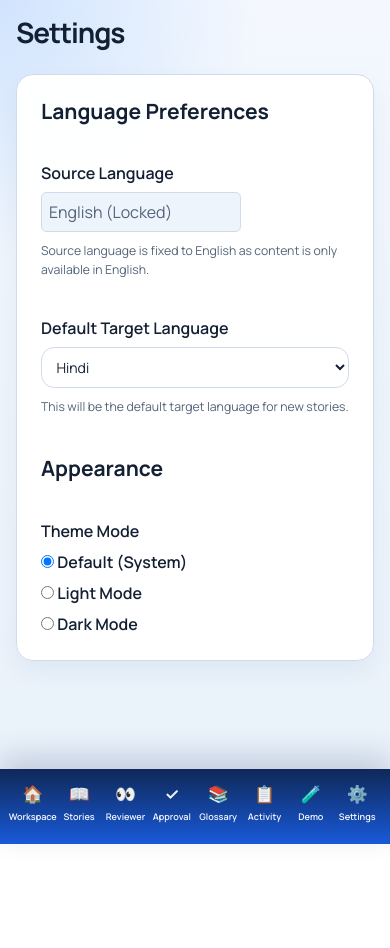
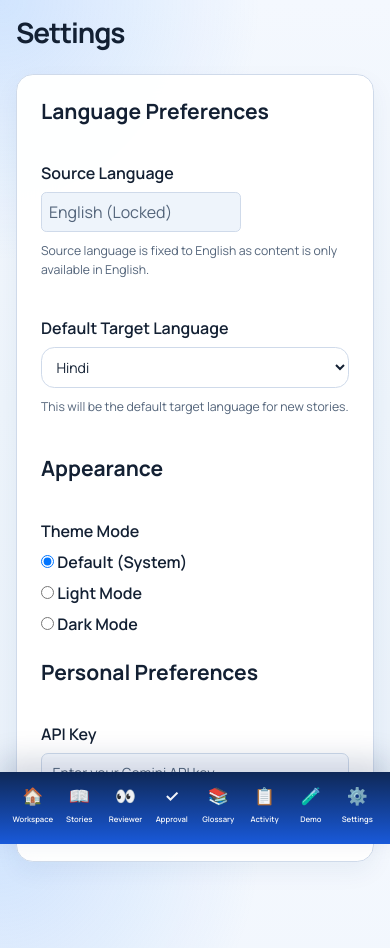
Before and after one commit to Seffin/gundert-translation-editor, a SvelteKit app: page /settings in a window 390 px wide. Before the commit the page ends 844 px from the top, so only its background shows below. Built offline with nearby package versions, Linux system fonts and the light colour scheme.

Commit message:
fix(settings): repair API key settings page syntax and update mobile navbar event syntax

```diff
--- a/src/lib/client/settings.ts
+++ b/src/lib/client/settings.ts
@@ -27,6 +27,7 @@ export function saveGlobalTargetLanguage(language: string): void {
 }
 
 const THEME_STORAGE_KEY = 'gundert-editor:theme';
+export const API_KEY_STORAGE_KEY = 'gundert-editor:api-key';
 
 export type Theme = 'system' | 'light' | 'dark';
 
@@ -47,3 +48,27 @@ export function saveTheme(theme: Theme): void {
 		// Ignore storage failures
 	}
 }
+
+export function loadApiKey(): string {
+	try {
+		return globalThis.localStorage?.getItem(API_KEY_STORAGE_KEY) ?? '';
+	} catch {
+		return '';
+	}
+}
+
+export function saveApiKey(key: string): void {
+	try {
+		globalThis.localStorage?.setItem(API_KEY_STORAGE_KEY, key);
+	} catch {
+		// Ignore storage failures
+	}
+}
+
+export function clearApiKey(): void {
+	try {
+		globalThis.localStorage?.removeItem(API_KEY_STORAGE_KEY);
+	} catch {
+		// Ignore storage failures
+	}
+}
--- a/src/lib/components/Navigation.svelte
+++ b/src/lib/components/Navigation.svelte
@@ -3,7 +3,7 @@
 	import { COLORS, SPACING } from '$lib/design-tokens';
 	import { BRAND_NAME } from '$lib/brand';
 
-	let mobileMenuOpen = false;
+	let mobileMenuOpen = $state(false);
 
 	const navigationItems = [
 		{ path: '/', label: 'Workspace', icon: '🏠' },
@@ -36,7 +36,7 @@
 			aria-label="Toggle navigation"
 			aria-controls="main-nav"
 			aria-expanded={mobileMenuOpen}
-			on:click={() => (mobileMenuOpen = !mobileMenuOpen)}
+			onclick={() => (mobileMenuOpen = !mobileMenuOpen)}
 			type="button"
 		>
 			<span class="hamburger-box">
@@ -286,11 +286,6 @@
 
 		.mobile-settings { display: list-item; }
 
-		@media (max-width: 540px) {
-			.nav-link { font-size: 0.65rem; padding: 0.3rem 0.2rem; }
-			.label { font-size: 0.55rem; }
-		}
-
 		.icon { font-size: 1.2rem; }
 		.label { font-size: 0.65rem; margin: 0; }
 
@@ -306,6 +301,11 @@
 		.hamburger { display: none; }
 	}
 
+	@media (max-width: 540px) {
+		.nav-link { font-size: 0.65rem; padding: 0.3rem 0.2rem; }
+		.label { font-size: 0.55rem; }
+	}
+
 	/* Tablet improvements: slightly denser layout and visible labels */
 	@media (min-width: 769px) and (max-width: 1024px) {
 		.nav-container { padding: 0.75rem 1rem; gap: 1rem; }
--- a/src/routes/settings/+page.svelte
+++ b/src/routes/settings/+page.svelte
@@ -1,14 +1,18 @@
 <script lang="ts">
 	import { onMount } from 'svelte';
-	import { loadGlobalTargetLanguage, saveGlobalTargetLanguage, loadTheme, saveTheme, type Theme } from '$lib/client/settings';
+import { loadGlobalTargetLanguage, saveGlobalTargetLanguage, loadTheme, saveTheme, loadApiKey, saveApiKey, clearApiKey, type Theme } from '$lib/client/settings';
 import { SUPPORTED_LANGUAGES } from '$lib/client/target-language';
 
 let targetLanguage = $state('Hindi');
 let theme = $state<Theme>('system');
+let apiKey = $state('');
+let apiKeySaved = $state(false);
 
 onMount(() => {
 	targetLanguage = loadGlobalTargetLanguage();
 	theme = loadTheme();
+	apiKey = loadApiKey();
+	apiKeySaved = apiKey.length > 0;
 });
 
 function updateTarget(lang: string) {
@@ -20,6 +24,18 @@
 	theme = newTheme;
 	saveTheme(newTheme);
 	applyTheme(newTheme);
+}
+
+function updateApiKey(value: string) {
+	apiKey = value;
+	saveApiKey(value);
+	apiKeySaved = value.length > 0;
+}
+
+function removeApiKey() {
+	apiKey = '';
+	apiKeySaved = false;
+	clearApiKey();
 }
 
 function applyTheme(t: Theme) {
@@ -84,6 +100,24 @@
 				</div>
 			</div>
 		</div>
+
+		<div class="settings-group">
+			<h2>Personal Preferences</h2>
+			<div class="settings-item">
+				<label for="api-key" class="item-label">API Key</label>
+				<input
+					type="password"
+					id="api-key"
+					value={apiKey}
+					oninput={(e) => updateApiKey((e.target as HTMLInputElement).value)}
+					placeholder="Enter your Gemini API key"
+				/>
+				<p class="text-muted">This key is stored locally on your device only.</p>
+				{#if apiKeySaved}
+					<button type="button" class="secondary-btn" onclick={removeApiKey}>Clear API Key</button>
+				{/if}
+			</div>
+		</div>
 	</div>
 </div>
 
@@ -105,6 +139,30 @@
 		font-weight: 600;
 		color: var(--color-on-background);
 		display: inline-block;
+	}
+
+	.settings-item input[type='password'] {
+		padding: 0.65rem 0.75rem;
+		border-radius: 0.5rem;
+		border: 1px solid var(--color-outline-variant);
+		background: var(--color-surface);
+		color: var(--color-on-background);
+		width: 100%;
+		max-width: 100%;
+	}
+
+	.secondary-btn {
+		margin-top: 0.5rem;
+		padding: 0.55rem 0.85rem;
+		border-radius: 0.5rem;
+		border: 1px solid var(--color-outline-variant);
+		background: transparent;
+		color: var(--color-on-background);
+		cursor: pointer;
+	}
+
+	.secondary-btn:hover {
+		background: rgba(255,255,255,0.06);
 	}
 
 	.locked-lang {
```
Lines whose indentation alone changed are shown as unchanged.
